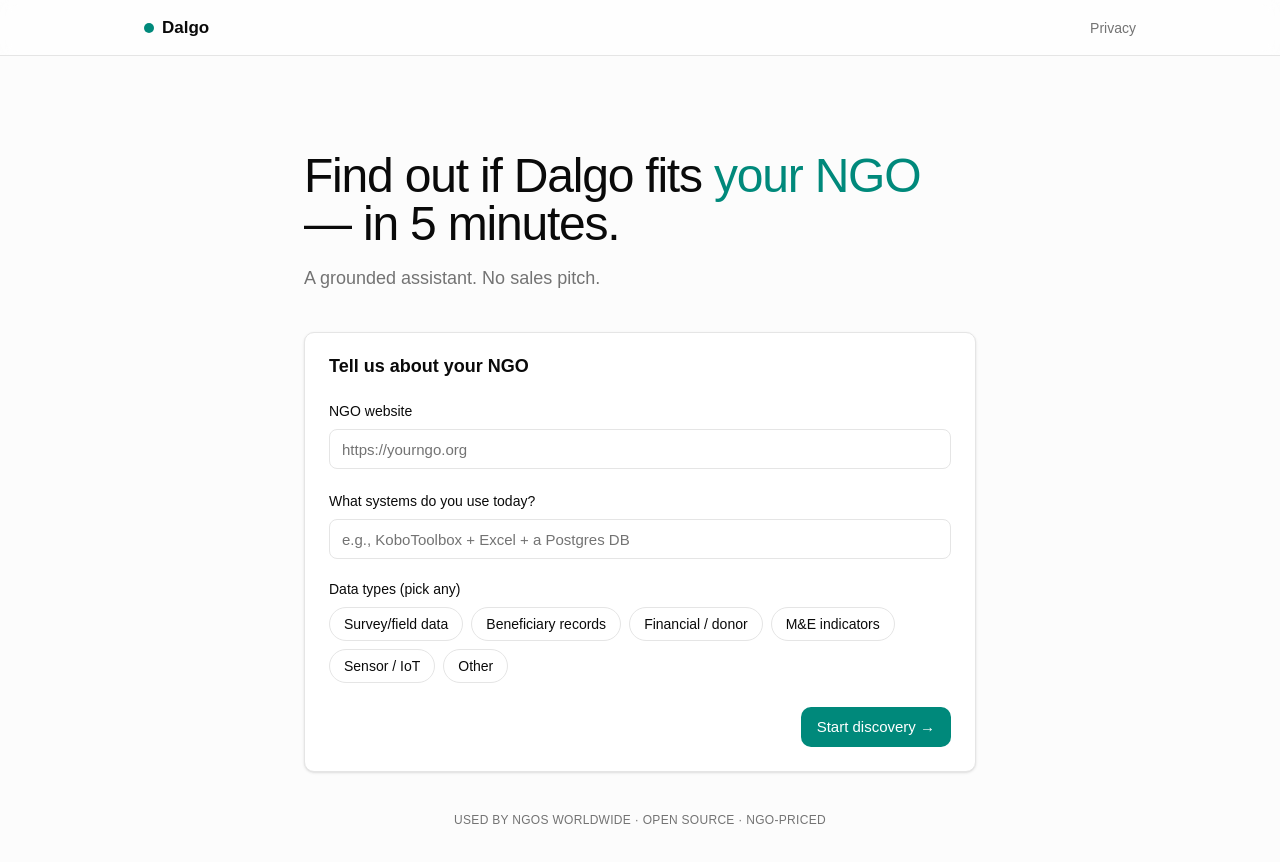
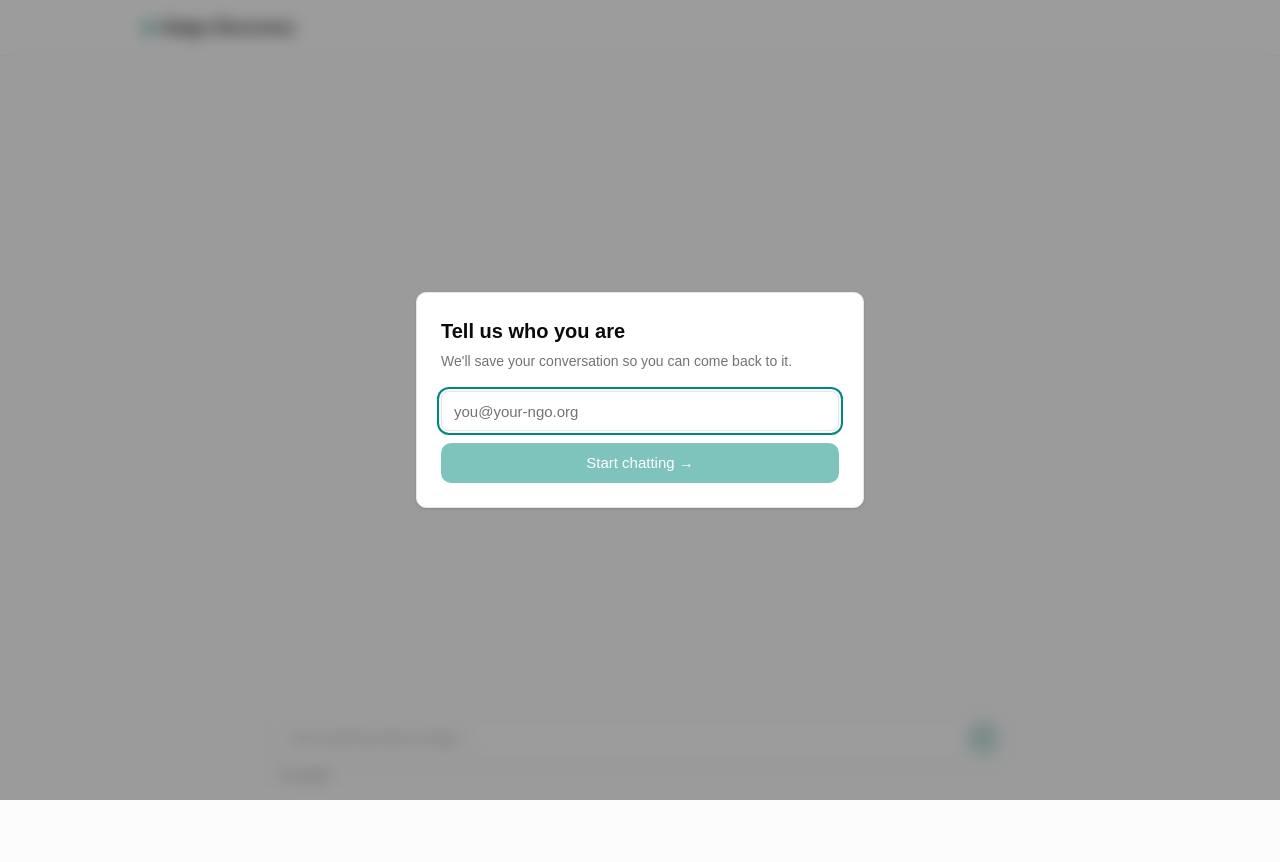
Before and after one commit to DalgoT4D/dalgo-discovery-bot, a Next.js app: page / in a window 1280 px wide. Shown: the top 862 px of the page. After the commit the page ends 800 px from the top, so only its background shows below. Built offline with nearby package versions, Linux system fonts and the light colour scheme; a web font is replaced by a local one.

Commit message:
feat(ui): replace landing form with chat-shell + email modal gate

```diff
--- a/app/(landing)/page.tsx
+++ b/app/(landing)/page.tsx
@@ -1,28 +1,65 @@
-import { IntakeForm } from '@/components/intake-form';
+'use client';
+import { useEffect, useState } from 'react';
+import { useRouter } from 'next/navigation';
+import { EmailModal } from '@/components/email-modal';
 import { SiteHeader } from '@/components/site-header';
 
+const LS_SESSION = 'dalgo_session_id';
+const LS_EMAIL = 'dalgo_email';
+
 export default function Landing() {
+  const router = useRouter();
+  const [hydrated, setHydrated] = useState(false);
+  const [showModal, setShowModal] = useState(false);
+
+  useEffect(() => {
+    const saved = typeof window !== 'undefined' ? window.localStorage.getItem(LS_SESSION) : null;
+    if (saved) {
+      router.replace(`/chat/${saved}`);
+      return;
+    }
+    setHydrated(true);
+    setShowModal(true);
+  }, [router]);
+
   return (
-    <div className="flex min-h-screen flex-col bg-background">
-      <SiteHeader />
-      <main className="flex flex-1 items-start justify-center px-4 py-16 sm:py-24">
-        <div className="w-full max-w-2xl">
-          <h1 className="text-4xl sm:text-5xl font-medium tracking-tight text-foreground">
-            Find out if Dalgo fits{' '}
-            <span className="text-primary">your NGO</span>{' '}
-            — in 5 minutes.
-          </h1>
-          <p className="mt-4 text-lg text-muted-foreground">
-            A grounded assistant. No sales pitch.
-          </p>
-          <div className="mt-10">
-            <IntakeForm />
-          </div>
-          <p className="mt-10 text-center text-xs uppercase tracking-wide text-muted-foreground">
-            Used by NGOs worldwide · Open source · NGO-priced
-          </p>
+    <div className="flex h-screen flex-col bg-background">
+      <SiteHeader variant="chat" />
+      <main className="flex-1 overflow-hidden">
+        <div className="mx-auto flex h-full w-full max-w-3xl flex-col">
+          <div className="flex-1" aria-hidden />
+          <form className="px-4 pb-4 pt-2" aria-hidden onSubmit={(e) => e.preventDefault()}>
+            <div className="relative flex items-center rounded-xl border border-border bg-card shadow-sm opacity-60">
+              <input
+                disabled
+                placeholder="Ask anything about Dalgo…"
+                className="flex-1 bg-transparent px-4 py-3 text-[15px] text-foreground placeholder:text-muted-foreground focus:outline-none"
+              />
+              <button
+                type="button"
+                disabled
+                aria-label="Send"
+                className="mr-2 inline-flex h-8 w-8 items-center justify-center rounded-full bg-primary text-primary-foreground opacity-40"
+              >
+                <svg width="14" height="14" viewBox="0 0 24 24" fill="none" stroke="currentColor" strokeWidth="2.5" strokeLinecap="round" strokeLinejoin="round" aria-hidden>
+                  <line x1="12" y1="19" x2="12" y2="5" />
+                  <polyline points="5 12 12 5 19 12" />
+                </svg>
+              </button>
+            </div>
+            <p className="ml-1 mt-1.5 text-xs text-muted-foreground">⏎ to send</p>
+          </form>
         </div>
       </main>
+      {hydrated && showModal && (
+        <EmailModal
+          onSuccess={({ sessionId, email }) => {
+            window.localStorage.setItem(LS_SESSION, sessionId);
+            window.localStorage.setItem(LS_EMAIL, email);
+            router.push(`/chat/${sessionId}`);
+          }}
+        />
+      )}
     </div>
   );
 }
```
